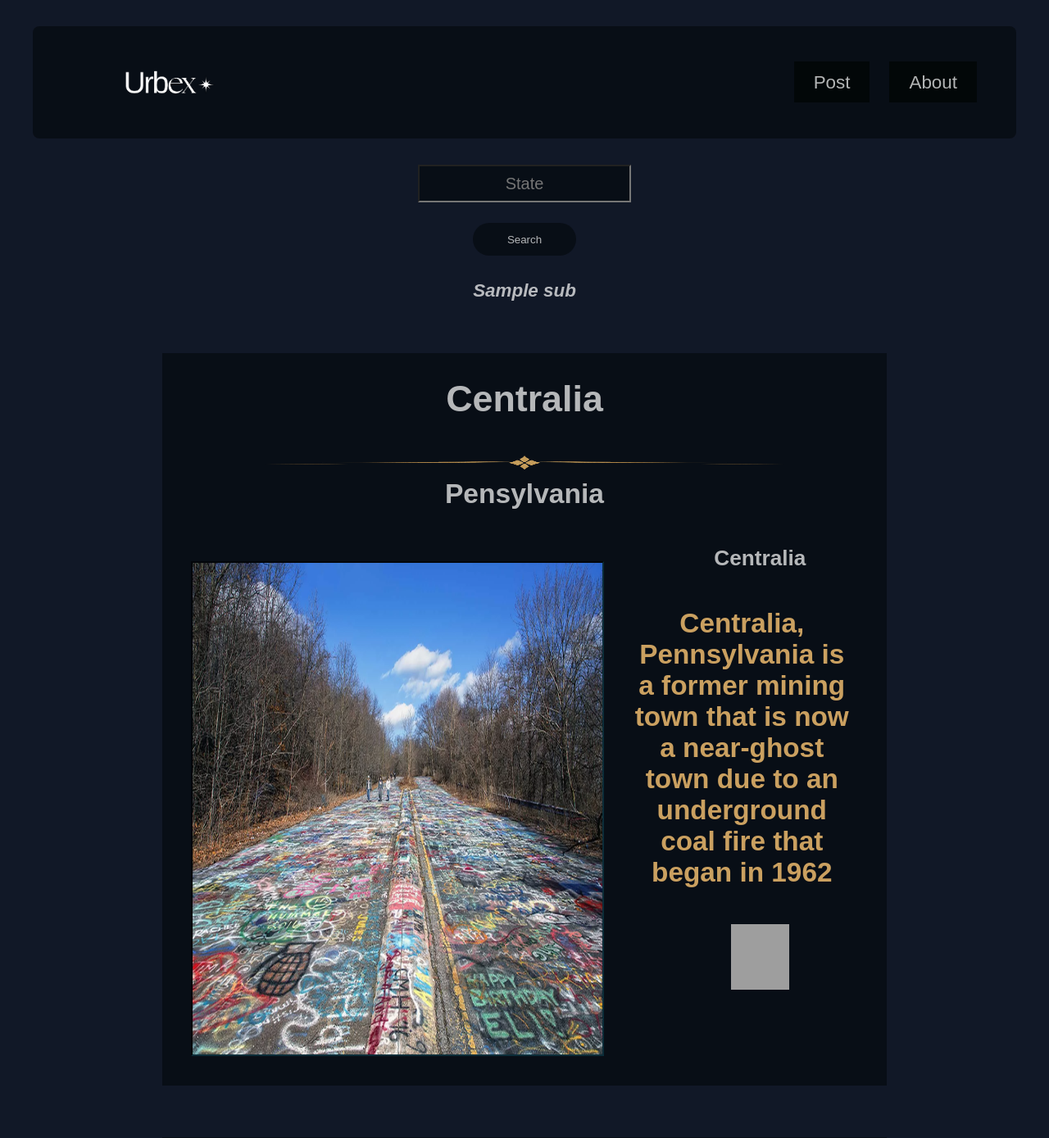
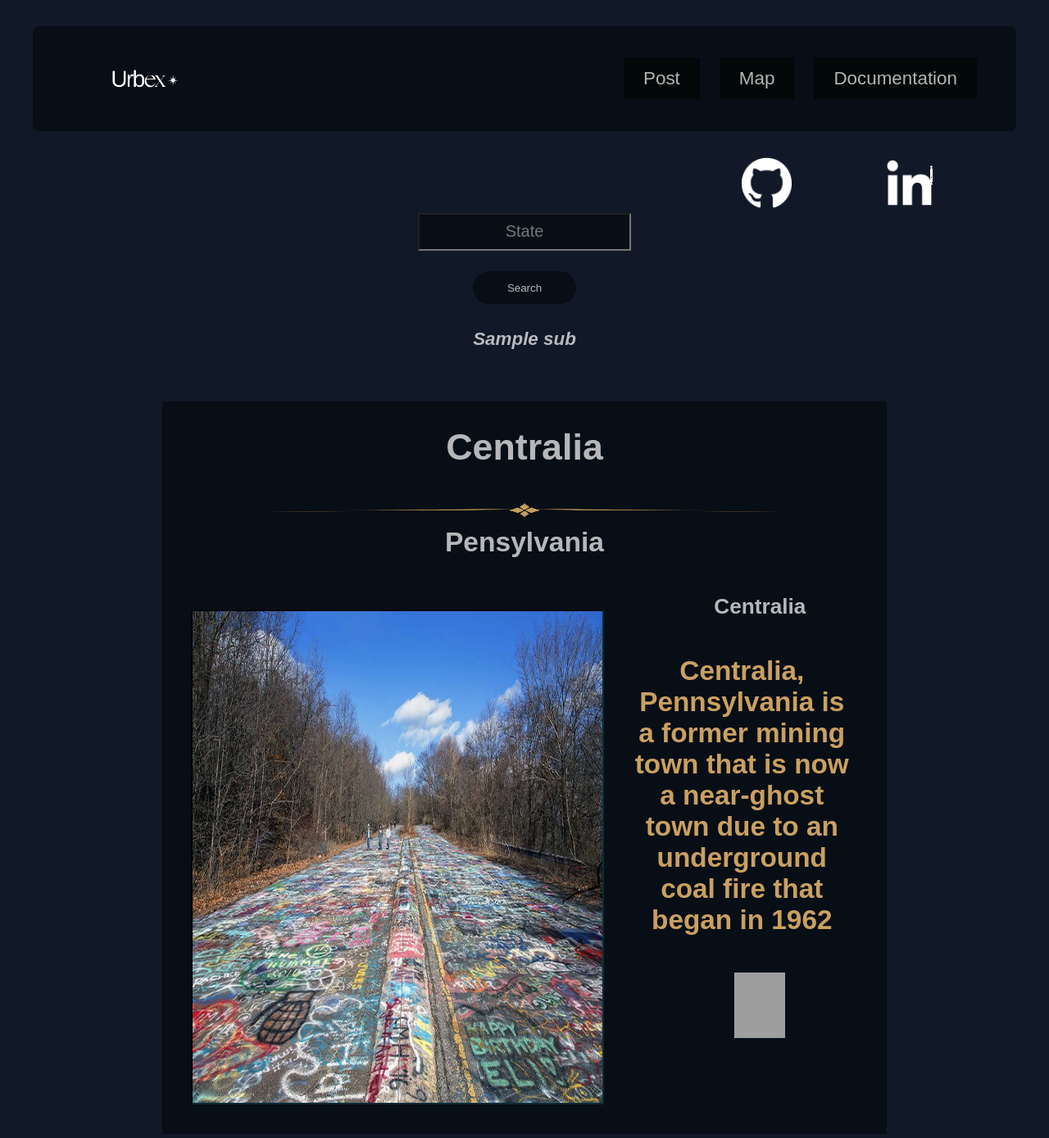
Before and after one commit to chris-skeen/Urbex, a Django app: template app/templates/home.html in a window 1280 px wide. Shown: the top 1389 px of the page at 82% size. Run offline with Django 5.2, Linux system fonts and the light colour scheme; data comes from the database, SQL or seed files in the repository; the template is opened without the code that fills it: values that come from a table or form of the project are taken from there, most other values are stand-ins (such as "Sample title", 1, 10 or a date in 2020); some libraries are stand-ins or nearby versions; grey boxes are pictures that could not be loaded.

Commit message:
map changez

```diff
--- a/app/static/style.css
+++ b/app/static/style.css
@@ -40,6 +40,28 @@
 
 .header-a:hover{
   color: rgba(255, 255, 255, 1.0);
+}
+
+.github-icon {
+  width: 12%;
+  margin-left: 156%;
+}
+
+.linkedin-icon {
+  width: 12%;
+  margin-left: 90%;
+}
+
+.email-icon {
+  margin-left: 12%;
+  width: 6%;
+  height: 5.5vh;
+
+}
+
+.center-icons {
+  display: flex;
+  justify-content: center;
 }
 
 
@@ -144,8 +166,13 @@
 }
 
 .urbex-icon-forp {
-  width: 8%;
+  width: 20%;
   height: 10vh;
+}
+
+.urbex-icon-forp-div {
+  display: flex;
+  justify-content: center;
 }
 
 /* Post Body */
--- a/app/templates/base.html
+++ b/app/templates/base.html
@@ -16,7 +16,9 @@
     <nav class="header-nav">
       <ul class="header-ul">
         <li><a href="{% url "post" %}" class="header-a">Post</a></li>
-        <li><a href="{% url "about" %}" class="header-a">About</a></li>
+        <li><a href="{% url "map" %}" class="header-a">Map</a></li>
+        <li><a href="{% url "about" %}" class="header-a">Documentation</a></li>
+
       </ul>
     </nav>
   </header>
--- a/app/templates/home.html
+++ b/app/templates/home.html
@@ -2,6 +2,11 @@
 {% load widget_tweaks %}
 {% load static %}
 {% block content %}
+<div class="center-icons">
+<a href="https://github.com/chris-skeen" target="_blank"><img class="github-icon" src="{% static "images/github.png" %}"></a>
+<a href="https://www.linkedin.com/in/robbin-skeen-39b94b324/" target="_blank"><img class="linkedin-icon" src="{% static "images/linkedin.webp" %}"></a>
+<a href="mailto:cskeen25@basecampcodingacademy.org"><img class="email-icon" src="{% static "images/email.webp" %}"></a>
+</div>
 <form action="" method="get">
   <div class="text-box-center">
   {% render_field form.state placeholder="State" class+="state-box"%}
@@ -10,7 +15,7 @@
   <button class="state-filter-btn">Search</button>
   </div>
   <h3 class="warning">{{warn}}</h3>
-  <h4 class="sub"><i>{{sub}}</i></h4t>
+  <h4 class="sub"><i>{{sub}}</i></h4>
 </form>
 {% for i in data %}
 <div class="main-post-div">
@@ -21,7 +26,9 @@
   <img class="area_image" src="http://127.0.0.1:8000/media/{{i.image}}" width="500" height="600" />
   <h3 class="city-name">{{i.city}}</h3>
   <h3 class="desc">{{i.desc}}</h3>
-  <img class="urbex-icon-forp" src="{% static "images/urbex-icon.png" %}"/>
+  <div class="urbex-icon-forp-div">
+    <img class="urbex-icon-forp" src="{% static "images/urbex-icon.png" %}"/>
+  </div>
 </div>
 </div>
 {% endfor %}
--- a/app/views.py
+++ b/app/views.py
@@ -69,3 +69,7 @@
 def about_view(request):
 
   return render(request, "about.html", {})
+
+
+def map_view(request):
+  return render(request, "map.html", {})
--- a/config/urls.py
+++ b/config/urls.py
@@ -8,5 +8,6 @@
     path("admin/", admin.site.urls),
     path("", home_view, name="home"),
     path("post", post_view, name="post"),
-    path("about", about_view, name="about")
+    path("about", about_view, name="about"),
+    path("map", map_view, name="map"),
 ] + static(settings.MEDIA_URL, document_root=settings.MEDIA_ROOT)
```
Also changed, not shown: other parts of app/static/style.css (+42 -3 lines), app/MOCK_DATA-2.csv (added, +51 -0 lines), app/templates/about.html (+10 -2 lines), app/templates/map.html (added, +9 -0 lines), app/static/images/email.webp (added), app/static/images/github.png (added), app/static/images/linkedin.webp (added), 4 other files.
